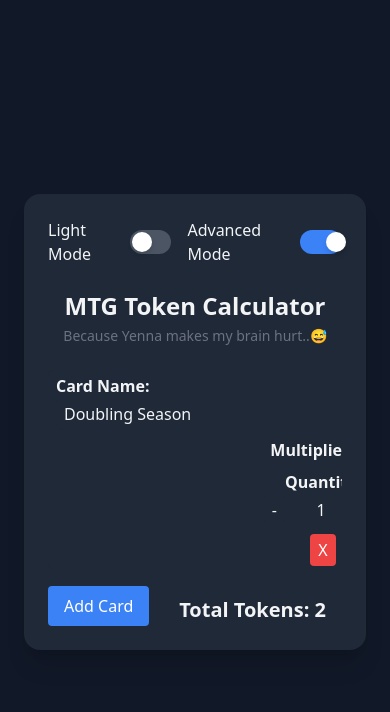
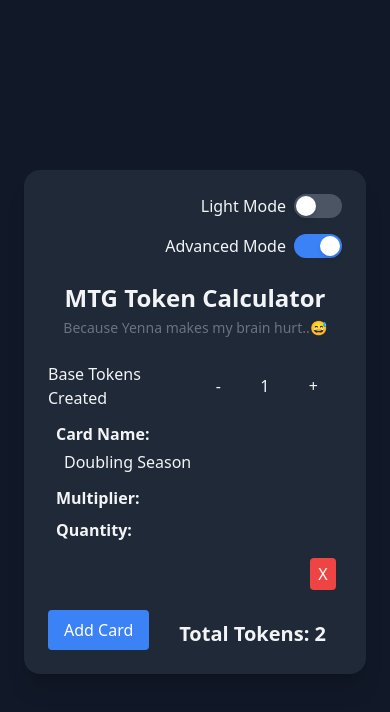
Before and after one commit to Whuki/mtg-token-calculator, a React (Vite) app: page / in a window 390 px wide. Both pictures are taken after a click on the button 321 px from the left and 252 px from the top of the page. Shown: the top 712 px of the page. Built offline with nearby package versions, Linux system fonts and the light colour scheme.

Commit message:
fixed oops

```diff
--- a/src/App.jsx
+++ b/src/App.jsx
@@ -23,28 +23,12 @@
     { name: CARD_PRESETS[0].name, multiplier: CARD_PRESETS[0].multiplier, quantity: 1 },
   ]);
 
-  const clamp = (val, min, max) => Math.max(min, Math.min(max, val));
-
   const simpleTotal =
-    baseTokens *
-    Math.pow(2, clamp(doublers, 0, 100)) *
-    Math.pow(3, clamp(triplers, 0, 100)) *
-    Math.pow(4, clamp(quadruplers, 0, 100));
+    baseTokens * Math.pow(2, doublers) * Math.pow(3, triplers) * Math.pow(4, quadruplers);
 
   const advancedTotal =
     baseTokens *
-    cards.reduce(
-      (acc, card) => acc * Math.pow(card.multiplier, clamp(card.quantity, 0, 100)),
-      1
-    );
-
-  const addCard = () => {
-    if (cards.length >= 50) return; // Max 50 cards
-    setCards([
-      ...cards,
-      { name: CARD_PRESETS[0].name, multiplier: CARD_PRESETS[0].multiplier, quantity: 1 },
-    ]);
-  };
+    cards.reduce((acc, card) => acc * Math.pow(card.multiplier, card.quantity), 1);
 
   return (
     <div
@@ -57,7 +41,7 @@
         ${darkMode ? "bg-gray-800 text-gray-100" : "bg-white text-gray-900"}`}
       >
         {/* Toggles */}
-        <div className="flex justify-end gap-4">
+        <div className="flex justify-end gap-4 flex-wrap">
           {/* Dark/Light Mode */}
           <div className="flex items-center gap-2">
             <span>Light Mode</span>
@@ -141,7 +125,18 @@
 
         {/* Advanced Mode */}
         {advancedMode && (
-          <div className="overflow-x-auto scrollbar-thin pr-4">
+          <div className="overflow-x-auto scrollbar-thin scrollbar-thumb-rounded scrollbar-thumb-gray-400 scrollbar-track-gray-200 dark:scrollbar-thumb-gray-600 dark:scrollbar-track-gray-700 pr-4">
+            {/* Base Tokens */}
+            <div className="flex gap-2 items-center flex-wrap mb-2">
+              <label className="flex-1 min-w-[120px]">Base Tokens Created</label>
+              <CustomQuantityInput
+                value={baseTokens}
+                onChange={setBaseTokens}
+                darkMode={darkMode}
+                rowIndex={0}
+              />
+            </div>
+
             <table className="w-full min-w-[550px] border-collapse rounded-lg">
               <thead className="hidden md:table-header-group">
                 <tr>
@@ -172,7 +167,9 @@
                         <select
                           value={card.name}
                           onChange={(e) => {
-                            const selected = CARD_PRESETS.find((c) => c.name === e.target.value);
+                            const selected = CARD_PRESETS.find(
+                              (c) => c.name === e.target.value
+                            );
                             setCards(
                               cards.map((c, i) =>
                                 i === idx
@@ -198,17 +195,19 @@
                           ))}
                         </select>
                       </td>
-                      <td className="block md:table-cell px-2 py-1 text-center">
+                      <td className="block md:table-cell px-2 py-1 text-center md:text-center flex md:block justify-between md:justify-center gap-2">
                         <span className="md:hidden font-semibold">Multiplier: </span>
                         {card.multiplier}x
                       </td>
-                      <td className="block md:table-cell px-2 py-1 text-center">
+                      <td className="block md:table-cell px-2 py-1 text-center md:text-center flex md:block justify-between md:justify-center gap-2">
                         <span className="md:hidden font-semibold">Quantity: </span>
                         <CustomQuantityInput
                           value={card.quantity}
                           onChange={(val) =>
                             setCards(
-                              cards.map((c, i) => (i === idx ? { ...c, quantity: clamp(val, 0, 100) } : c))
+                              cards.map((c, i) =>
+                                i === idx ? { ...c, quantity: val } : c
+                              )
                             )
                           }
                           rowIndex={idx}
@@ -231,12 +230,19 @@
 
             <div className="flex justify-between items-center mt-4 flex-wrap gap-2">
               <button
-                onClick={addCard}
+                onClick={() =>
+                  setCards([
+                    ...cards,
+                    { name: CARD_PRESETS[0].name, multiplier: CARD_PRESETS[0].multiplier, quantity: 1 },
+                  ])
+                }
                 className="px-4 py-2 bg-blue-500 text-white rounded hover:bg-blue-600 transition-colors"
               >
                 Add Card
               </button>
-              <div className="text-xl font-bold mt-2 md:mt-0">Total Tokens: {advancedTotal}</div>
+              <div className="text-xl font-bold mt-2 md:mt-0">
+                Total Tokens: {advancedTotal}
+              </div>
             </div>
           </div>
         )}
--- a/src/CustomQuantityInput.jsx
+++ b/src/CustomQuantityInput.jsx
@@ -1,10 +1,8 @@
 import React from "react";
 
 export default function CustomQuantityInput({ value, onChange, darkMode, rowIndex }) {
-  const clamp = (val, min, max) => Math.max(min, Math.min(max, val));
-
-  const increment = () => onChange(clamp(value + 1, 0, 100));
-  const decrement = () => onChange(clamp(value - 1, 0, 100));
+  const increment = () => onChange(value + 1);
+  const decrement = () => onChange(value > 0 ? value - 1 : 0);
 
   // Row-based background colors
   const bgColor =
@@ -37,9 +35,8 @@
       <input
         type="number"
         value={value}
-        onChange={(e) => onChange(clamp(Number(e.target.value), 0, 100))}
+        onChange={(e) => onChange(Number(e.target.value))}
         min={0}
-        max={100}
         className={`w-16 text-center p-1 rounded-sm focus:outline-none focus:ring-1 ${bgColor} focus:ring-blue-400`}
       />
       <button
```
